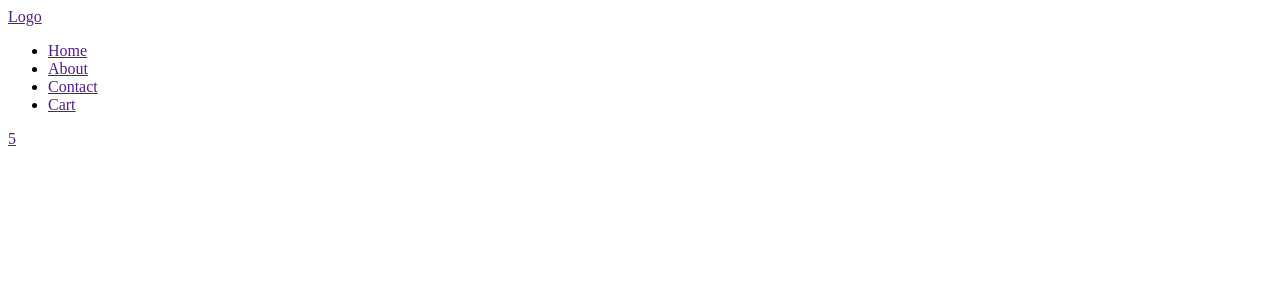
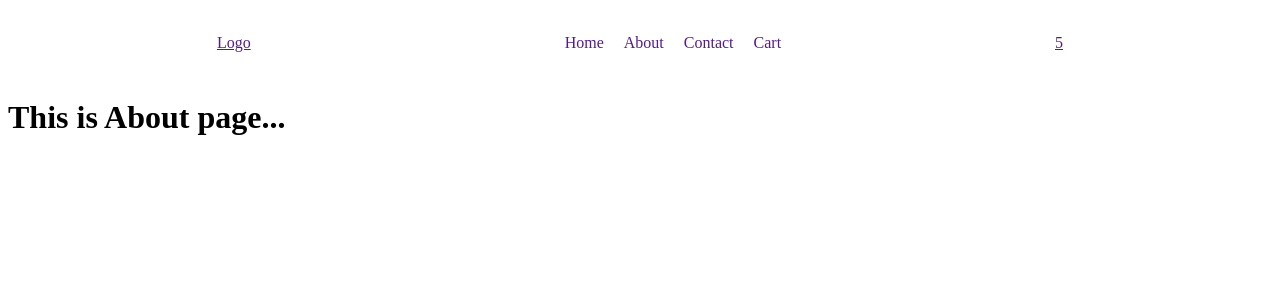
Before and after one commit to cabdalatokio-droid/Shopping_Cart, a React (Create React App) app: page /about in a window 1280 px wide. Shown: the top 300 px of the page. Built offline with nearby package versions, Linux system fonts and the light colour scheme.

Commit message:
im building

```diff
--- a/package.json
+++ b/package.json
@@ -9,6 +9,7 @@
     "@testing-library/user-event": "^13.5.0",
     "react": "^19.2.5",
     "react-dom": "^19.2.5",
+    "react-router-dom": "^6.30.3",
     "react-scripts": "5.0.1",
     "web-vitals": "^2.1.4"
   },
--- a/src/App.js
+++ b/src/App.js
@@ -1,8 +1,23 @@
+
+import { Route, Routes } from "react-router-dom";
 import Header from "./components/Header"
+import Home from "./pages/home";
+import About from "./pages/about";
+import Contact from "./pages/contact";
+import Cart from "./pages/cart";
 
 const App=()=>{
   return(
-    <Header/>
+    <div>
+       <Header/>
+       <Routes>
+      <Route path="/" element={<Home/>}/>
+      <Route path="/about" element={<About/>}/>
+      <Route path="/contact" element={<Contact/>}/>
+      <Route path="/cart" element={<Cart/>}/>
+
+       </Routes>
+    </div>
   )
 }
 
--- a/src/components/Header.jsx
+++ b/src/components/Header.jsx
@@ -1,8 +1,10 @@
+import "../style.css";
+
 const Header=()=>{
   return (
     <div className="menu">
       <a href="">Logo</a>
-      <ul>
+      <ul className="menu-items">
           <li>
             <a href="">Home</a>
           </li>
--- a/src/index.js
+++ b/src/index.js
@@ -1,6 +1,10 @@
 import {createRoot} from "react-dom/client";
+import { BrowserRouter } from "react-router-dom";
 import App from "./App";
 
 const container=document.getElementById("root");
 const root=createRoot(container);
-root.render(<App/>);
+root.render(
+<BrowserRouter>
+  <App/>
+</BrowserRouter>);
--- /dev/null
+++ b/src/pages/about.js
@@ -0,0 +1,4 @@
+const About=()=>{
+  return <h1>This is About page...</h1>
+}
+export default About;
--- /dev/null
+++ b/src/pages/cart.js
@@ -0,0 +1,4 @@
+const Cart=()=>{
+  return <h1>This is Cart page...</h1>
+}
+export default Cart;
--- /dev/null
+++ b/src/pages/contact.js
@@ -0,0 +1,4 @@
+const Contact=()=>{
+  return <h1>This is Contact page...</h1>
+}
+export default Contact;
--- /dev/null
+++ b/src/pages/home.js
@@ -0,0 +1,4 @@
+const Home=()=>{
+  return <h1>This is home page...</h1>
+}
+export default Home;
--- /dev/null
+++ b/src/style.css
@@ -0,0 +1,18 @@
+.menu{
+
+  color:#fff;
+  max-width: 1110px;
+  margin:0 auto;
+  display: flex;
+  align-items: center;
+  justify-content: space-around;
+}
+.menu-items{
+ display: flex;
+}
+.menu-items li{
+  margin:10px;
+}
+.menu-items li a{
+  text-decoration: none;
+}
```
Also changed, not shown: 1 other file (tests, documents, lock files or other folders).
